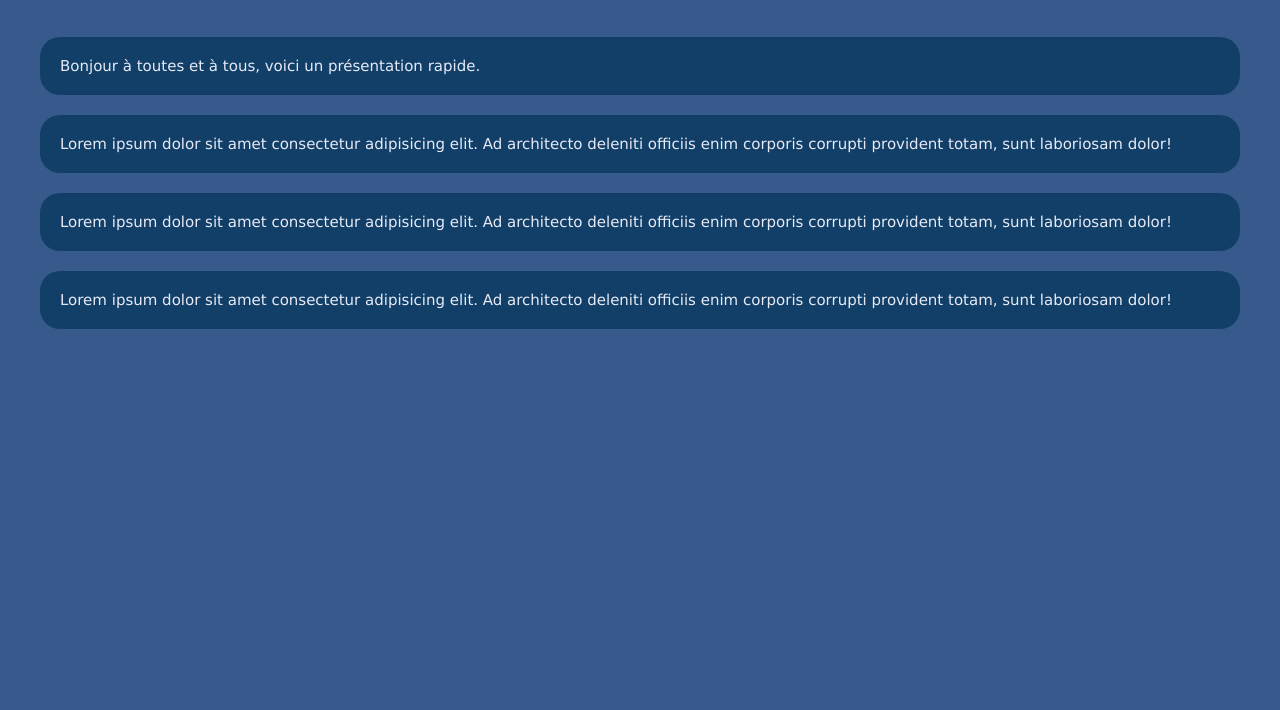
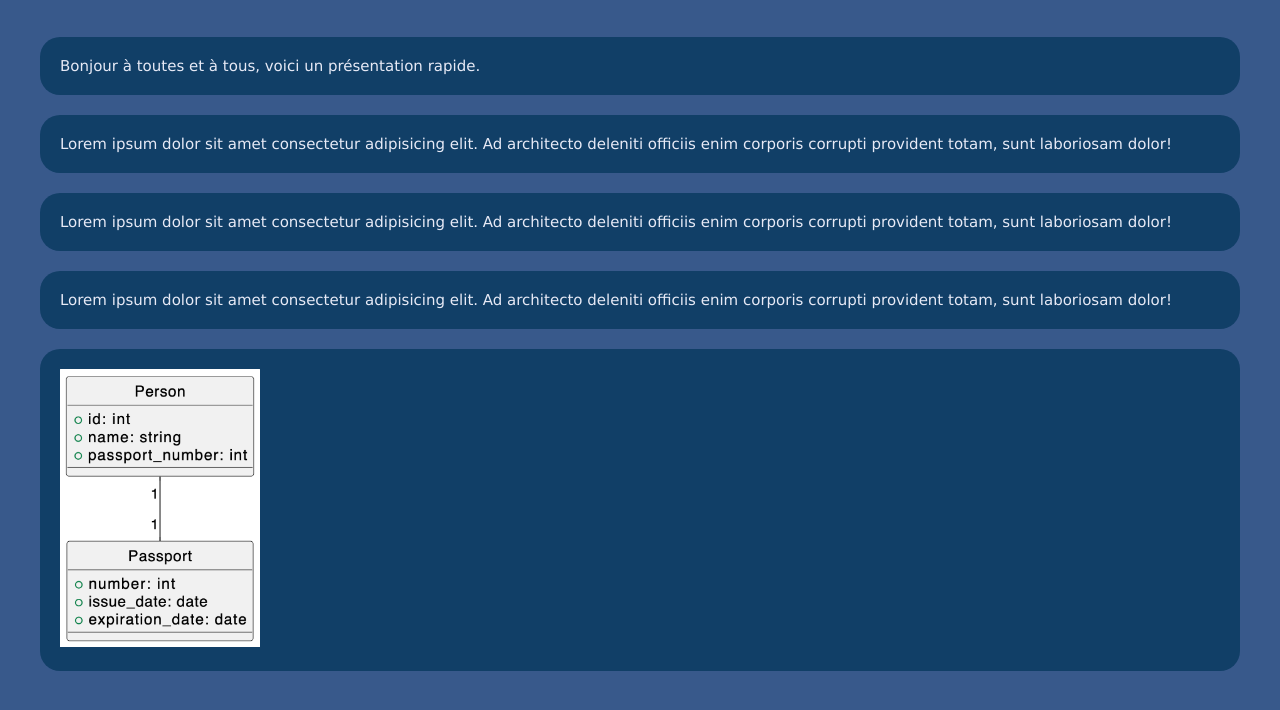
Before and after one commit to PAHE69/PAHE69.github.io, a plain HTML site: page index.html in a window 1280 px wide. Shown: the part 132-842 px from the top of the page. Before the commit the page ends 800 px from the top, so only its background shows below. Drawn offline with Linux system fonts and the light colour scheme.

Commit message:
some diaggrams in png format.

```diff
--- a/css/style.css
+++ b/css/style.css
@@ -42,3 +42,8 @@ body {
     color: #e7eaf6;
     font-size: 15px;
 }
+
+img {
+    max-width: 100%;
+    height: auto;
+}
--- a/index.html
+++ b/index.html
@@ -21,6 +21,9 @@
         <p class="container2 roundCorners20">
             Lorem ipsum dolor sit amet consectetur adipisicing elit. Ad architecto deleniti officiis enim corporis corrupti provident totam, sunt laboriosam dolor!
         </p>
+        <p class="container2 roundCorners20">
+            <img style="width: 200px; " src="./img/diagPersons.png" alt="uml diagram for Person-Passport">
+        </p>
     </main>
 </body>
 </html>
```
Also changed, not shown: img/diagPersons.png (added), 1 other file.
